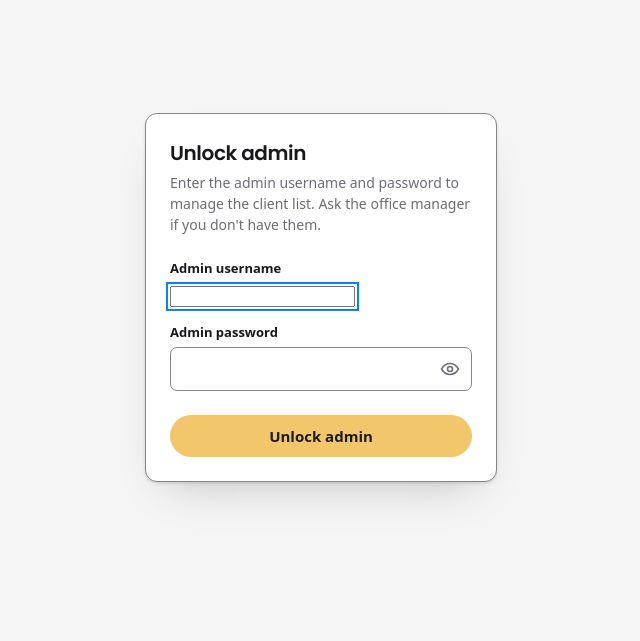
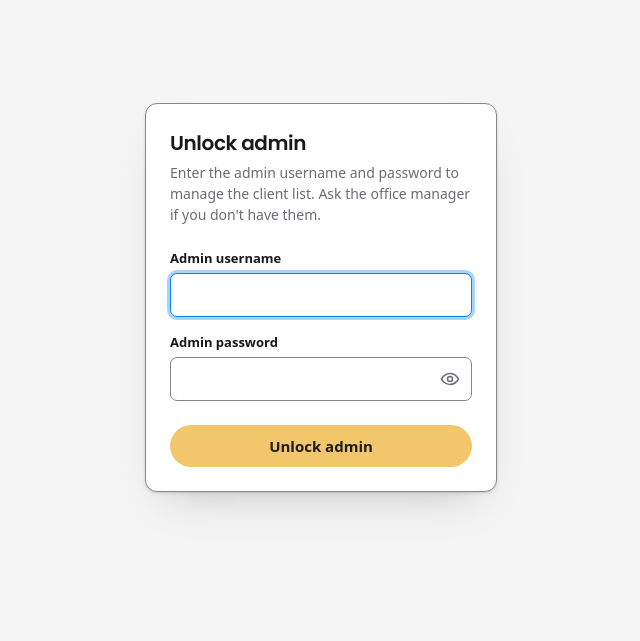
Before and after one commit to Ansh-BS/Client-Sharepoint-Search, a Flask app: page /admin/unlock in a window 1280 px wide. Shown: the part 50-691 px from the top of the page, without its empty margins (319-959 px from the left). Run offline with Flask 3, Linux system fonts and the light colour scheme; the visitor is signed in with stand-in values (Sample User, id 1); parts of the project's set-up code (start-up, migrations or seed data) failed here and were passed over.

Commit message:
fix: style the admin username box like the password box
The username input sat outside a .field wrapper, and every input rule in
style.css is keyed off `.field input` — so it rendered with the browser's
default box while the password below it got the app's. Wrapping it makes
the two identical.

The 2.9rem right padding that clears the reveal button is now scoped to
fields that actually have one, so the plain username box keeps the normal
padding instead of an empty gutter.

style.css changed, so ASSET_VERSION goes to 17.

Co-Authored-By: Claude Opus 5 <noreply@anthropic.com>

```diff
--- a/app.py
+++ b/app.py
@@ -41,7 +41,7 @@ limiter = Limiter(get_remote_address, app=app, default_limits=[],
 # leaves staff staring at the old ones. Bump this on every deploy that touches
 # style.css, search.js, theme.js or any of the other static scripts; the
 # changed URL forces a fresh fetch. Templates read it via asset_v().
-ASSET_VERSION = "16"
+ASSET_VERSION = "17"
 
 
 @app.context_processor
--- a/static/style.css
+++ b/static/style.css
@@ -580,7 +580,10 @@ button:disabled { background: var(--action-disabled); color: var(--action-disabl
 /* Password reveal. The field owns the spacing so the input can sit flush
    against the button without either one moving when the icon swaps. */
 .field { position: relative; margin-bottom: var(--sp-4); }
-.field input { margin-bottom: 0; padding-right: 2.9rem; }
+.field input { margin-bottom: 0; }
+/* Only a field with a reveal button needs the room; a plain one (the admin
+   username) keeps the standard padding and still matches box-for-box. */
+.field:has(button.reveal) input { padding-right: 2.9rem; }
 
 /* Overrides the full-width primary button above: this one is a quiet control
    sitting inside the field, not an action competing with "Log in". */
--- a/templates/admin_unlock.html
+++ b/templates/admin_unlock.html
@@ -25,10 +25,12 @@
     {% if error %}<p class="error" role="alert">{{ error }} Check caps lock and try again.</p>{% endif %}
     <form method="post">
       <label for="username">Admin username</label>
-      <input id="username" type="text" name="username"
-             autocomplete="username" autocapitalize="none" spellcheck="false"
-             autofocus required
-             {% if error %}aria-invalid="true"{% endif %}>
+      <div class="field">
+        <input id="username" type="text" name="username"
+               autocomplete="username" autocapitalize="none" spellcheck="false"
+               autofocus required
+               {% if error %}aria-invalid="true"{% endif %}>
+      </div>
 
       <label for="password">Admin password</label>
       <div class="field">
```
